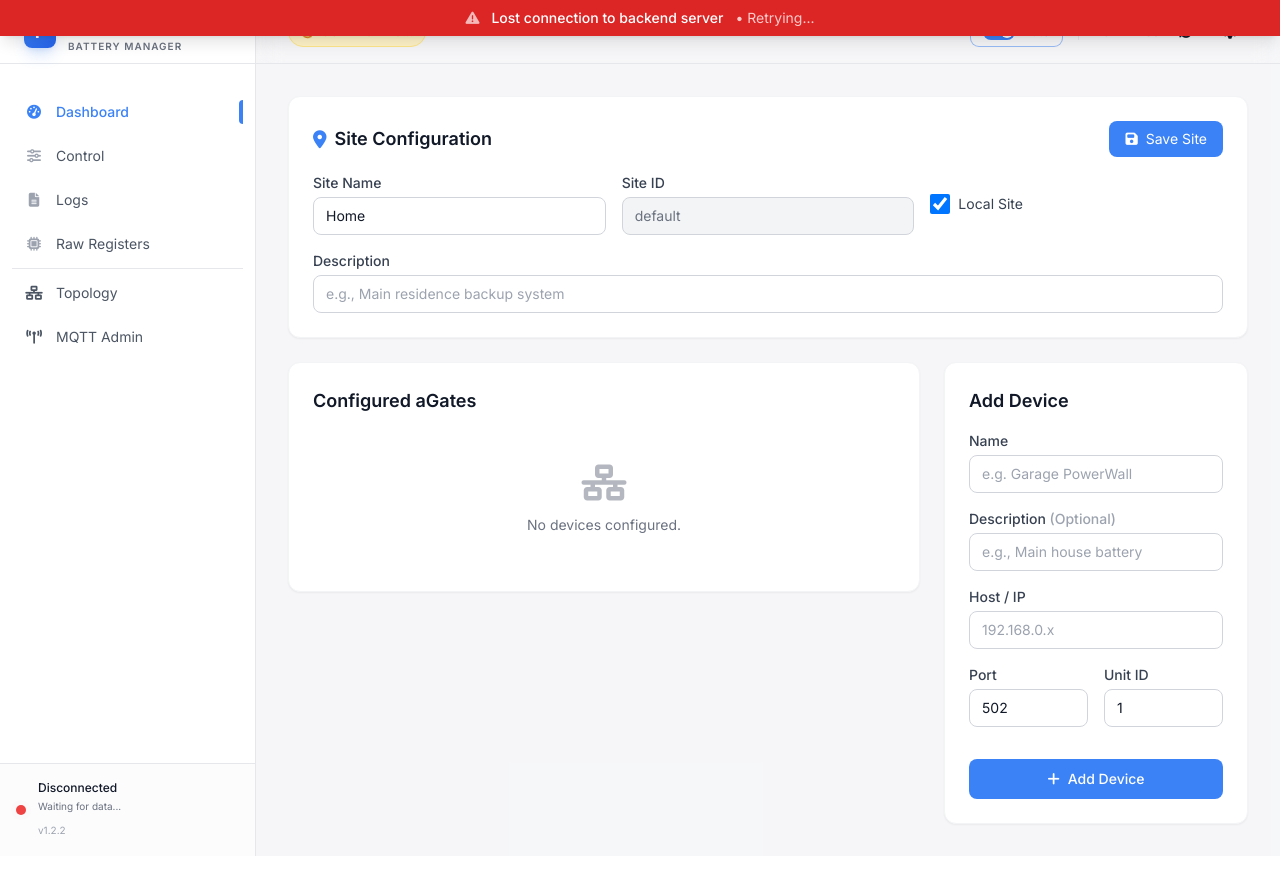
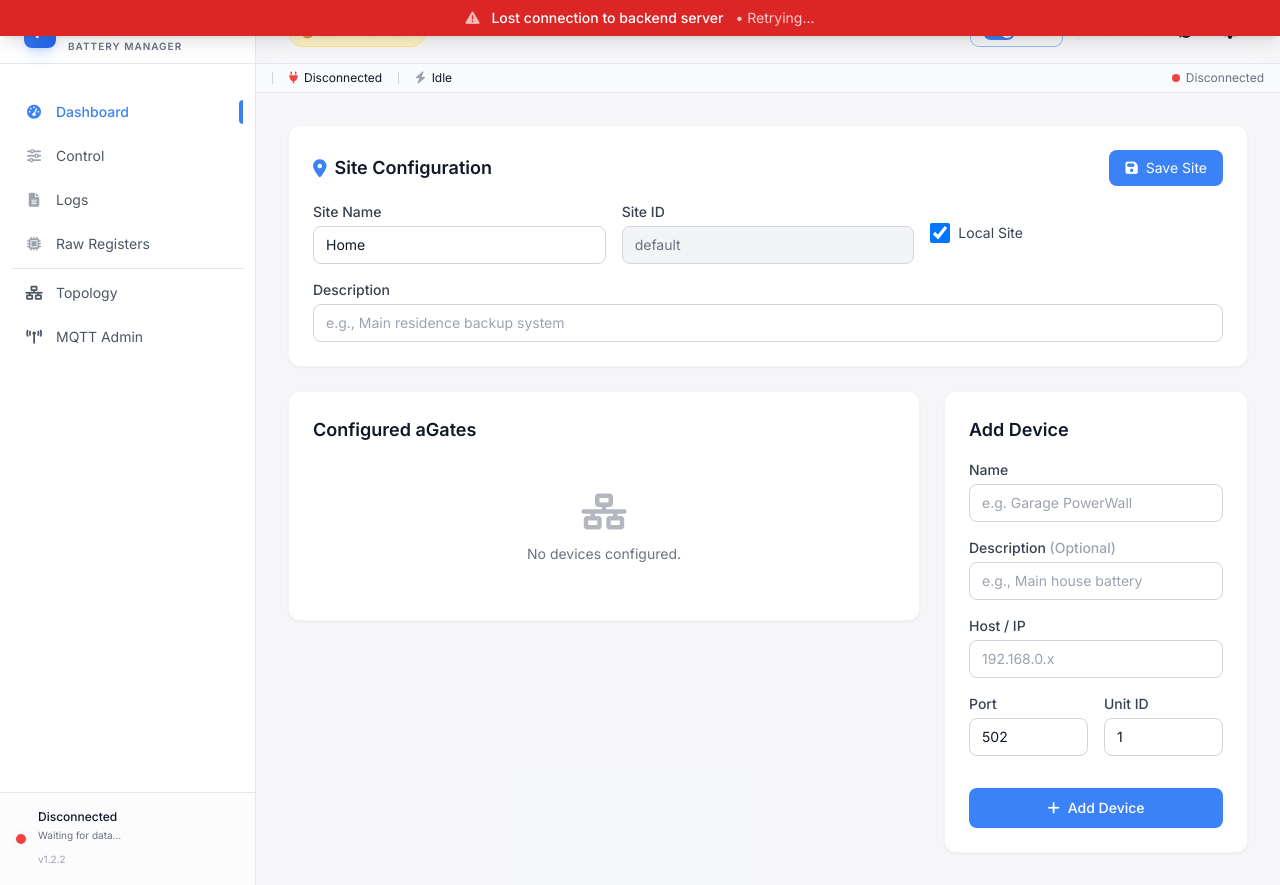
Before and after one commit to balloobbot/franklinwh-modbus, a Python web app: template templates/topology.html in a window 1280 px wide. Before the commit the page ends 856 px from the top, so only its background shows below. Run offline with Jinja, Linux system fonts and the light colour scheme; the template is opened without the code that fills it, so the values that code supplies are empty; some libraries are stand-ins or nearby versions.

Commit message:
Add device status bar showing key aGate info
- Shows active aGate serial (last 8 chars)
- Shows LOCAL/REMOTE control mode with color coding
- Shows grid connection status (Connected/Disconnected)
- Shows charging status (Charging/Discharging/Idle)
- Updates every refresh cycle (5 seconds by default)
- Appears below header on all pages

```diff
--- a/static/js/app.js
+++ b/static/js/app.js
@@ -36,6 +36,15 @@
             message: '',
             checking: false,
             inferred: false
+        },
+
+        // Device Status Bar Info
+        deviceStatus: {
+            serial: '',  // Last 8 chars of serial
+            controlMode: '',  // LOCAL or REMOTE
+            gridStatus: '',   // Connected, Disconnected, etc.
+            chargingStatus: '',  // Charging, Discharging, Idle
+            lastUpdate: null
         },
 
         // Data
@@ -253,6 +262,7 @@
             this.startAutoRefresh();
             this.startBackendConnectionCheck();  // Monitor backend connection
             this.checkControlStatus();  // Check Local/Remote mode
+            this.updateDeviceStatus();  // Update device status bar
             this.addLog('Application initialized', 'info');
 
             // Check system preference for dark mode
@@ -288,6 +298,60 @@
                 console.error('Failed to check control status:', e);
             }
             this.controlStatus.checking = false;
+        },
+
+        // Update device status bar info
+        async updateDeviceStatus() {
+            try {
+                // Get device info from topology
+                const response = await fetch('/api/topology');
+                if (response.ok) {
+                    const data = await response.json();
+                    if (data.devices && data.devices.length > 0) {
+                        const device = data.devices[0];  // Use first active device
+
+                        // Extract serial (last 8 chars)
+                        const serial = device.serial_number ?
+                            device.serial_number.slice(-8) :
+                            (device.id || 'Unknown');
+
+                        this.deviceStatus.serial = serial;
+                    }
+                }
+
+                // Get control mode from control status
+                const controlResponse = await fetch('/api/control_status');
+                if (controlResponse.ok) {
+                    const controlData = await controlResponse.json();
+                    // Extract just LOCAL/REMOTE from control_mode
+                    let mode = controlData.control_mode || 'Unknown';
+                    if (mode.includes('Local')) mode = 'LOCAL';
+                    else if (mode.includes('Remote')) mode = 'REMOTE';
+                    else mode = 'Unknown';
+                    this.deviceStatus.controlMode = mode;
+                }
+
+                // Get grid and charging status from data
+                if (this.data?.inverter) {
+                    // Grid status - check if we have voltage
+                    const hasVoltage = this.data.inverter.voltage > 0;
+                    this.deviceStatus.gridStatus = hasVoltage ? 'Connected' : 'Disconnected';
+
+                    // Charging status from power
+                    const power = this.data.inverter.power || 0;
+                    if (power > 50) {
+                        this.deviceStatus.chargingStatus = 'Charging';
+                    } else if (power < -50) {
+                        this.deviceStatus.chargingStatus = 'Discharging';
+                    } else {
+                        this.deviceStatus.chargingStatus = 'Idle';
+                    }
+                }
+
+                this.deviceStatus.lastUpdate = new Date();
+            } catch (e) {
+                console.error('Failed to update device status:', e);
+            }
         },
 
         // Backend connection monitoring
@@ -433,9 +497,11 @@
         // Data refresh
         startAutoRefresh() {
             this.refreshData();
+            this.updateDeviceStatus();  // Initial device status update
             this.refreshTimer = setInterval(() => {
                 if (this.config.auto_refresh) {
                     this.refreshData();
+                    this.updateDeviceStatus();  // Update device status on each refresh
                 }
             }, this.config.refresh_interval * 1000);
 
--- a/templates/base.html
+++ b/templates/base.html
@@ -201,6 +201,58 @@
             </div>
         </header>
 
+        <!-- Device Status Bar -->
+        <div class="bg-gray-50 dark:bg-gray-800/50 border-b border-gray-200 dark:border-gray-700 px-4 py-1.5">
+            <div class="max-w-7xl mx-auto flex items-center gap-4 text-xs">
+                <!-- Active Device Info -->
+                <div class="flex items-center gap-2" x-show="deviceStatus.serial">
+                    <i class="fas fa-server text-gray-400"></i>
+                    <span class="font-mono font-medium" x-text="deviceStatus.serial">--</span>
+                </div>
+
+                <div class="h-3 w-px bg-gray-300 dark:bg-gray-600" x-show="deviceStatus.serial"></div>
+
+                <!-- Control Mode -->
+                <div class="flex items-center gap-1.5" x-show="deviceStatus.controlMode">
+                    <i class="fas fa-lock" :class="deviceStatus.controlMode === 'REMOTE' ? 'text-emerald-500' : 'text-amber-500'"></i>
+                    <span :class="deviceStatus.controlMode === 'REMOTE' ? 'text-emerald-600 dark:text-emerald-400' : 'text-amber-600 dark:text-amber-400'"
+                          x-text="deviceStatus.controlMode || '--'">--</span>
+                </div>
+
+                <div class="h-3 w-px bg-gray-300 dark:bg-gray-600" x-show="deviceStatus.gridStatus"></div>
+
+                <!-- Grid Connection -->
+                <div class="flex items-center gap-1.5" x-show="deviceStatus.gridStatus">
+                    <i class="fas fa-plug" :class="deviceStatus.gridStatus === 'Connected' ? 'text-emerald-500' : 'text-red-500'"></i>
+                    <span x-text="deviceStatus.gridStatus || '--'">--</span>
+                </div>
+
+                <div class="h-3 w-px bg-gray-300 dark:bg-gray-600" x-show="deviceStatus.chargingStatus"></div>
+
+                <!-- Charging Status -->
+                <div class="flex items-center gap-1.5" x-show="deviceStatus.chargingStatus">
+                    <i class="fas fa-bolt" :class="{
+                        'text-emerald-500': deviceStatus.chargingStatus === 'Charging',
+                        'text-blue-500': deviceStatus.chargingStatus === 'Discharging',
+                        'text-gray-400': deviceStatus.chargingStatus === 'Idle'
+                    }"></i>
+                    <span x-text="deviceStatus.chargingStatus || '--'">--</span>
+                </div>
+
+                <div class="flex-1"></div>
+
+                <!-- Connection Status -->
+                <div class="flex items-center gap-1.5">
+                    <div class="w-2 h-2 rounded-full" :class="{
+                        'bg-emerald-500': connected && backendConnected,
+                        'bg-amber-500': !connected && backendConnected,
+                        'bg-red-500': !backendConnected
+                    }"></div>
+                    <span class="text-gray-500" x-text="connected ? 'Connected' : 'Disconnected'">--</span>
+                </div>
+            </div>
+        </div>
+
         <!-- Backend Connection Lost Banner -->
         <div x-show="backendConnected === false"
              x-transition:enter="transition ease-out duration-300"
```
